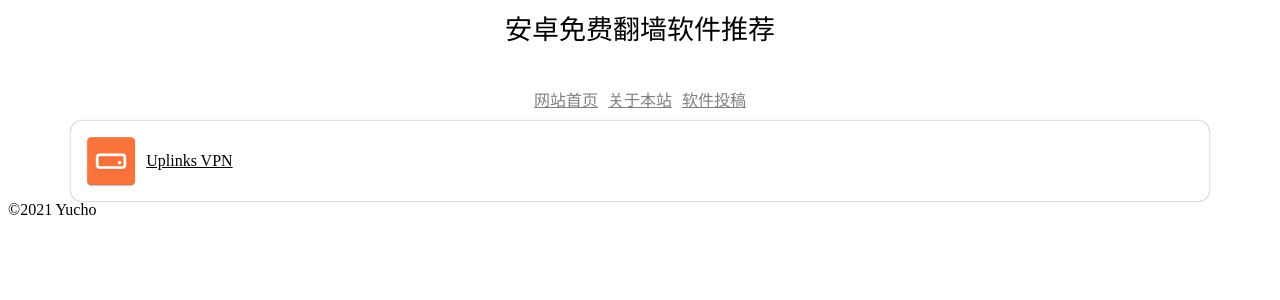
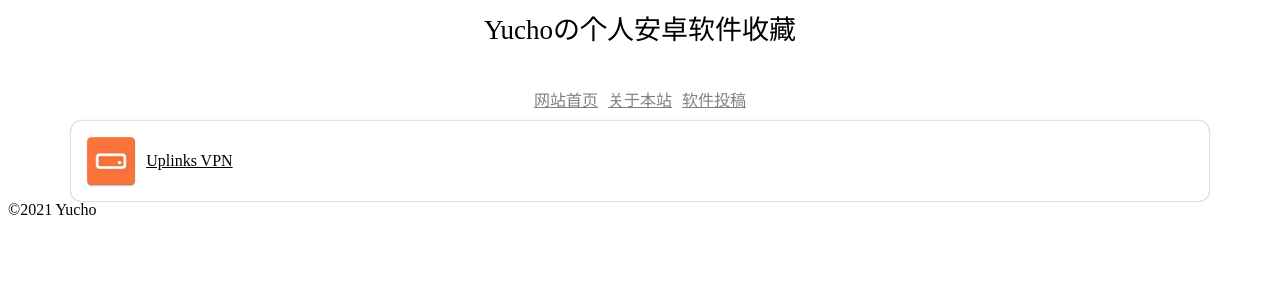
Before and after one commit to yucho123987/favourite-android-app, a Jekyll site: the page built from index.html, in a window 1280 px wide. Shown: the top 300 px of the page. Built offline with Jekyll 4.4.1, drawn with Linux system fonts in a browser that asks for light colours.

Commit message:
修改标题

```diff
--- a/_config.yml
+++ b/_config.yml
@@ -1,2 +1,2 @@
-title: 安卓免费翻墙软件推荐
-url: /free-fq-android
+title: Yuchoの个人安卓软件收藏
+url: /favourite-android-app
```
